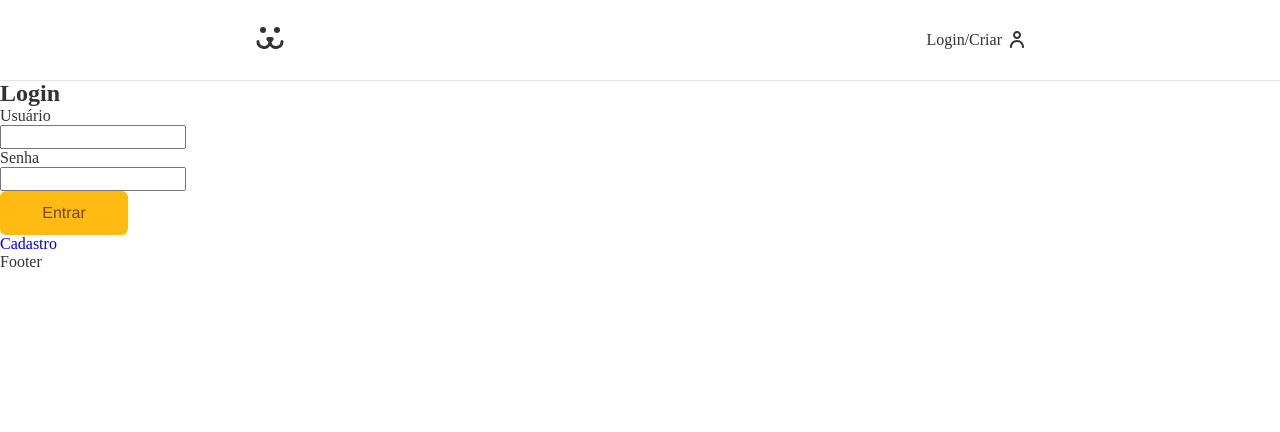
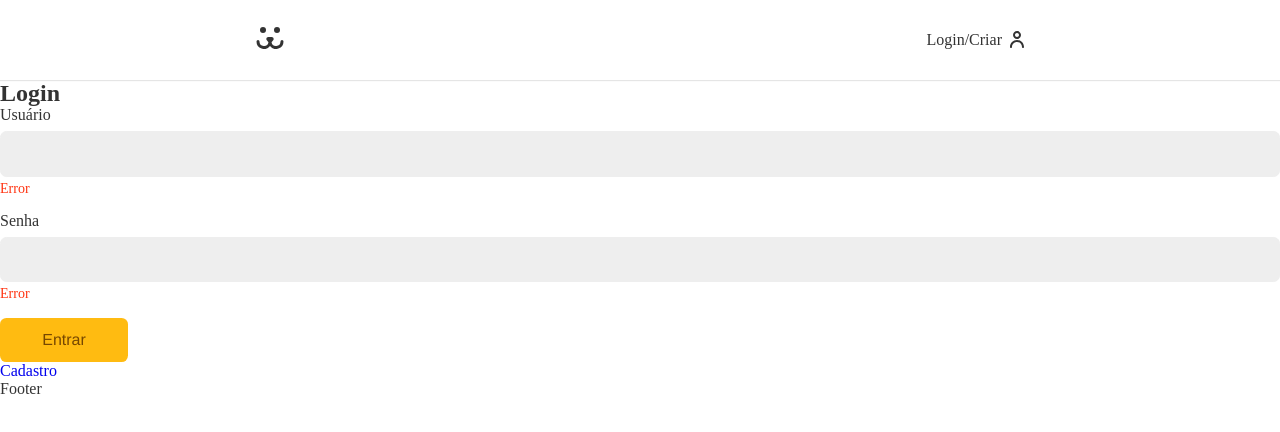
Before and after one commit to Celsogabrielf16/dogs, a React (Create React App) app: page /login in a window 1280 px wide. Shown: the top 432 px of the page. Built offline with nearby package versions, Linux system fonts and the light colour scheme.

Commit message:
estilização do componente Input e do componente Button

```diff
--- a/src/components/Form/Input.css
+++ b/src/components/Form/Input.css
@@ -0,0 +1,34 @@
+.Input {
+  margin-bottom: 1rem;
+}
+
+.Input input {
+  border: 1px solid #eee;
+  display: block;
+  width: 100%;
+  font-size: 1rem;
+  padding: 0.8rem;
+  border-radius: .4rem;
+  background-color: #eee;
+  transition: .2s;
+}
+
+.Input input:hover, .Input input:focus {
+  outline: none;
+  border-color: #fb1;
+  box-shadow: 0 0 0 3px #fea;
+  background-color: #fff;
+}
+
+.Input label {
+  display: block;
+  font-size: 1rem;
+  line-height: 1;
+  padding-bottom: 0.5rem;
+}
+
+.Input p {
+  color: #f31;
+  font-size: .875rem;
+  margin-top: .25rem;
+}
--- a/src/components/Form/Input.js
+++ b/src/components/Form/Input.js
@@ -1,15 +1,14 @@
-import React from 'react'
-import './Input.css'
+import React from "react";
+import "./Input.css";
 
-const Input = ({label, type, name}) => {
+const Input = ({ label, type, name }) => {
   return (
-    <div className='Input'>
-      <label>
-        {label}
-        <input name={name} type={type} />
-      </label>
+    <div className="Input">
+      <label htmlFor={name}> {label} </label>
+      <input id={name} name={name} type={type} />
+      <p>Error</p>
     </div>
-  )
-}
+  );
+};
 
-export default Input
+export default Input;
```
